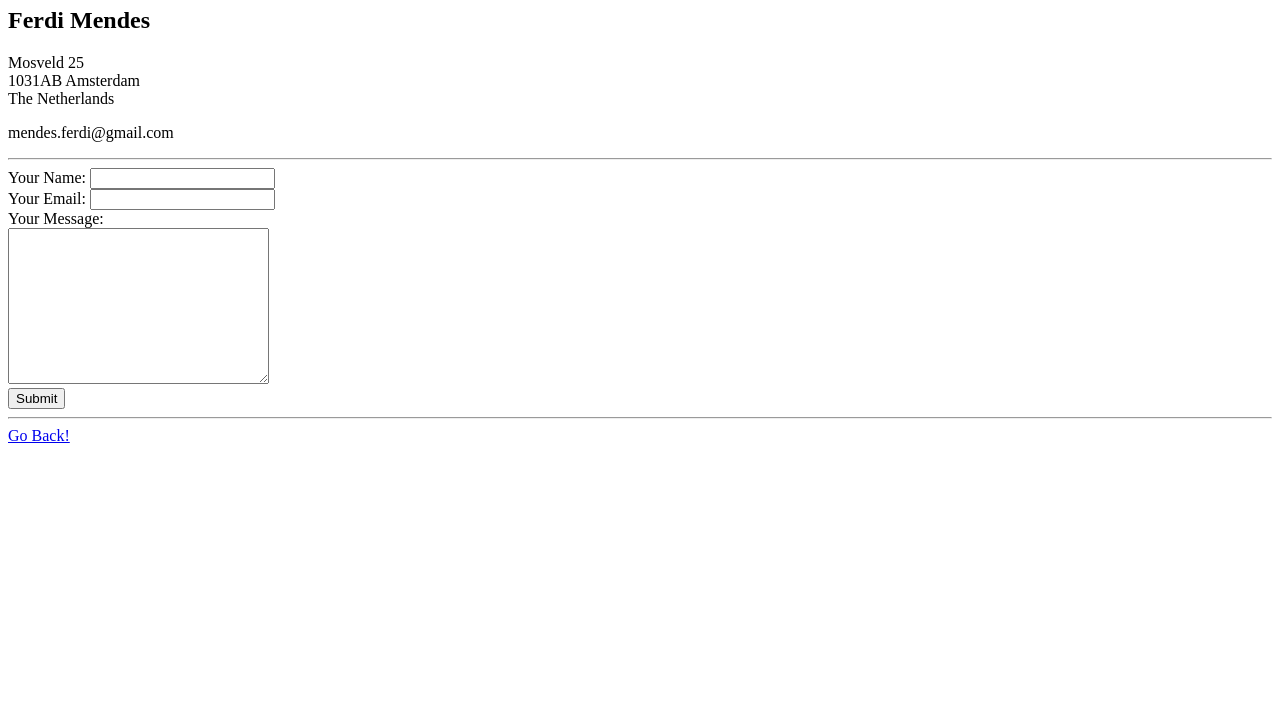
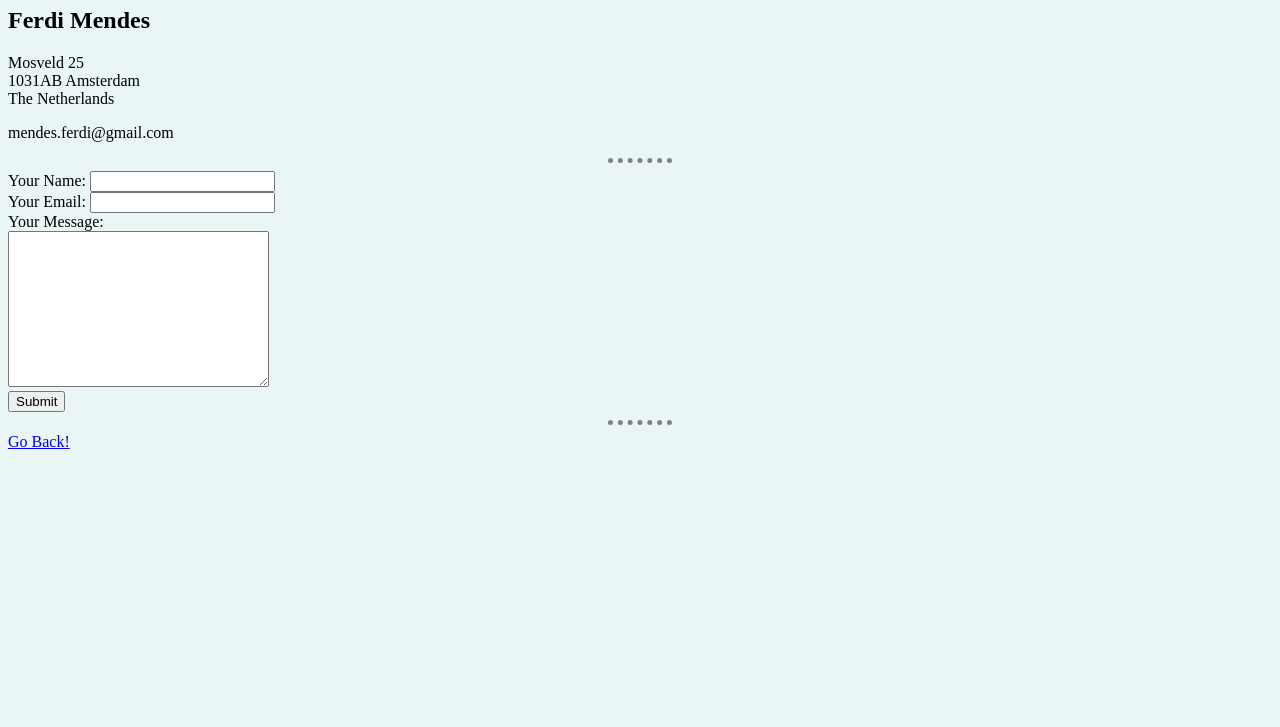
Before and after one commit to Human11111111/Bio-VScode-version-, a plain HTML site: page contact.html in a window 1280 px wide. Shown: the part 73-800 px from the top of the page. Drawn offline with Linux system fonts and the light colour scheme.

Commit message:
Added CSS link

```diff
--- a/contact.html
+++ b/contact.html
@@ -1,12 +1,17 @@
 <!DOCTYPE html>
 <html>
+
 <head>
     <meta charset="utf-8">
     <title>Contact Information</title>
+    <link rel="stylesheet" href="css/styles.css">
 </head>
+
 <body>
     <h1>My Contact Details</h1>
-    <p><h2>Ferdi Mendes</h2></p>
+    <p>
+        <h2>Ferdi Mendes</h2>
+    </p>
     <p>Mosveld 25<br>1031AB Amsterdam<br>The Netherlands</p>
     <p>mendes.ferdi@gmail.com</p>
     <hr>
@@ -23,4 +28,5 @@
     <a href="index.html">Go Back!</a>
 
 </body>
+
 </html>
```
Lines whose indentation alone changed are shown as unchanged.
